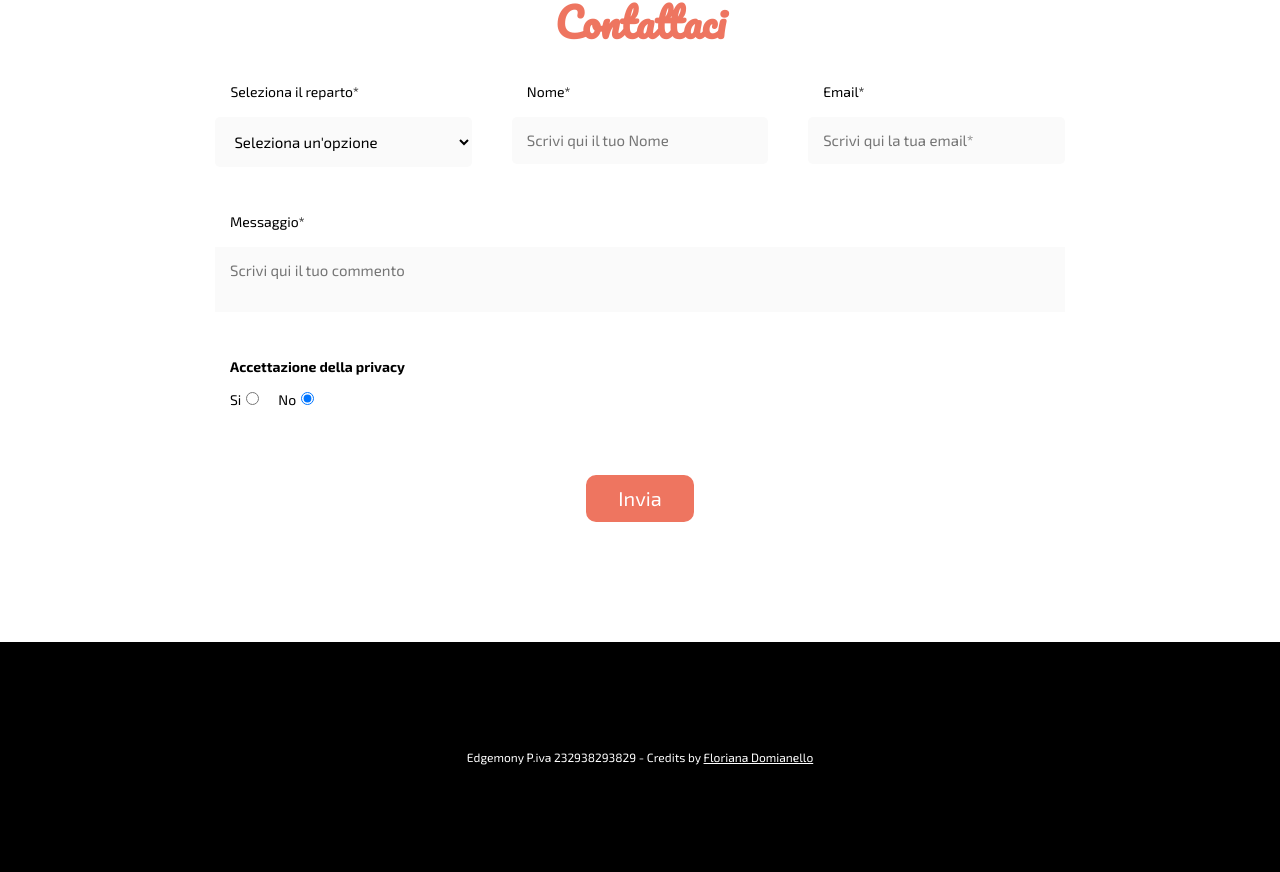
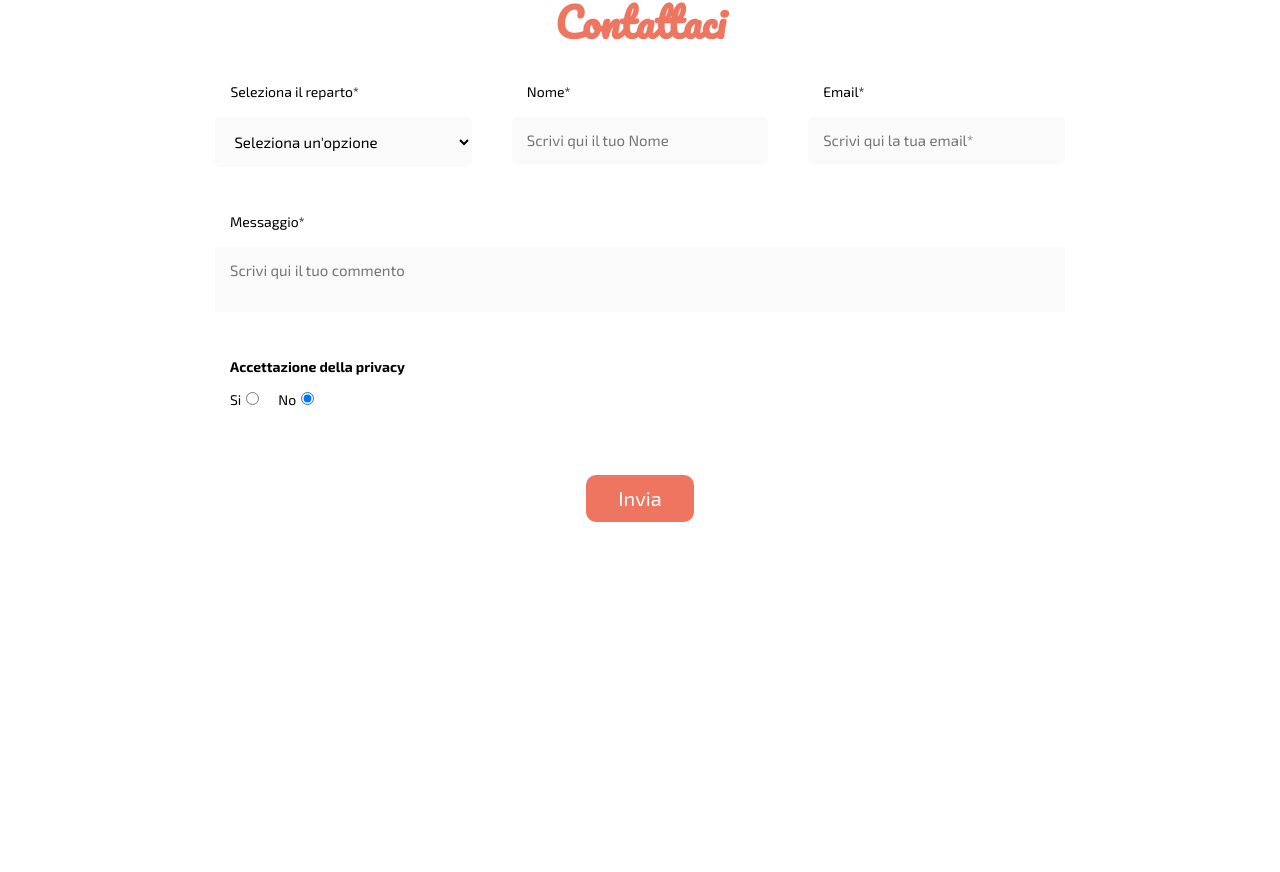
Before and after one commit to floriana83/Landingpage, a plain HTML site: page index.html in a window 1280 px wide. Shown: the part 2337-3209 px from the top of the page. After the commit the page ends 2979 px from the top, so only its background shows below. Drawn offline with Linux system fonts and the light colour scheme.

Commit message:
landing page

```diff
--- a/index.html
+++ b/index.html
@@ -97,11 +97,7 @@
                 </form>
         </div>
 
-        <footer>
-            <p>
-                Edgemony P.iva 232938293829 - Credits by <a href="https://www.linkedin.com/in/floriana-domianello-0791a171" target="_blank">Floriana Domianello</a>
-            </p>
-        </footer>
+
 
     </body>
 </html>
```
